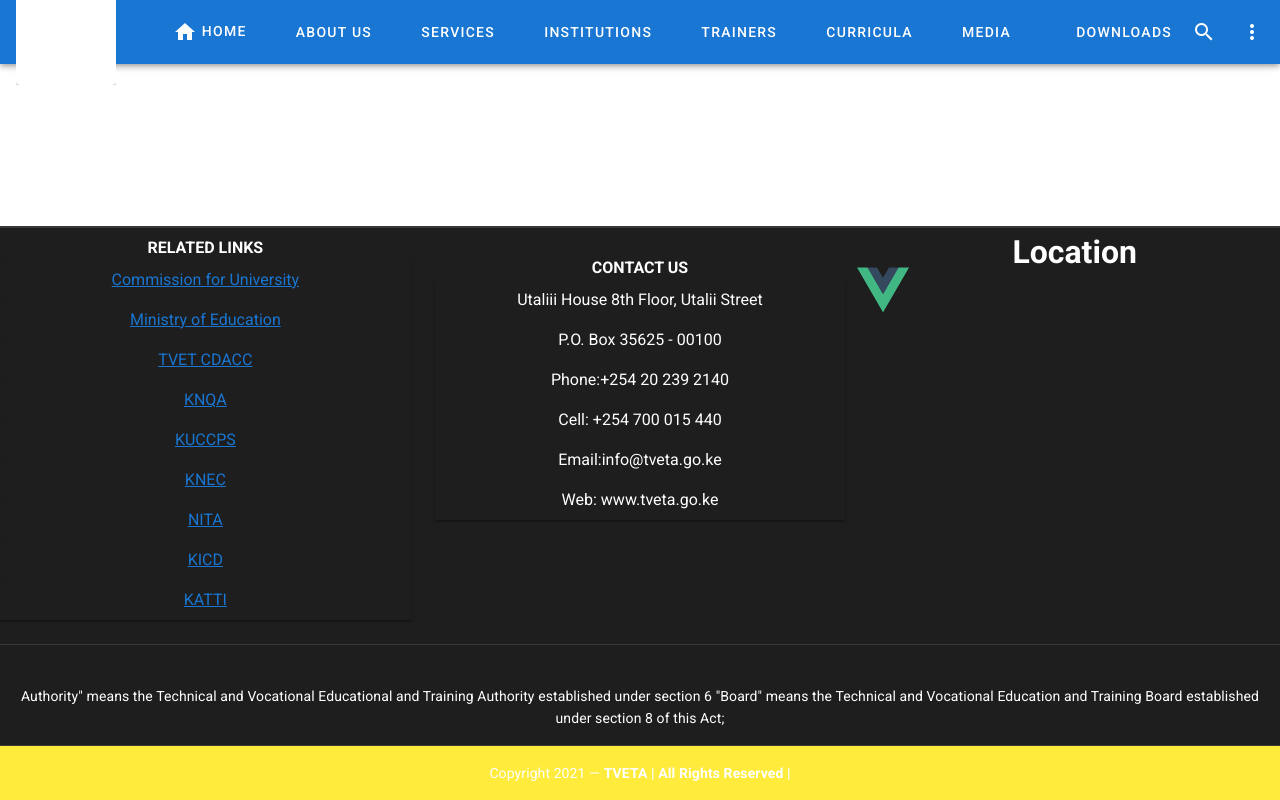
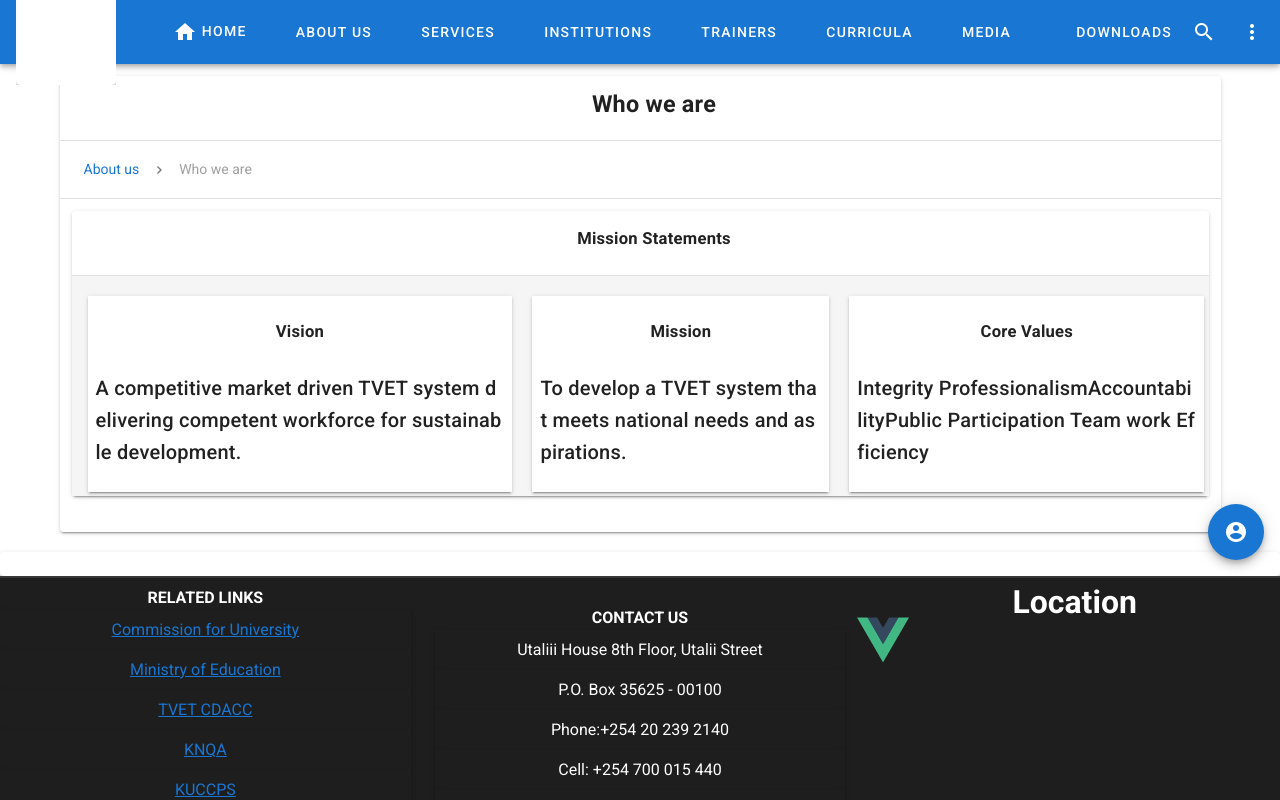
Before and after one commit to PitaKibunja/web-v-ix, a Vue app: page /whoweare in a window 1280 px wide. Shown: the top 800 px of the page. Built offline with nearby package versions, Linux system fonts and the light colour scheme.

Commit message:
on mission page

```diff
--- /dev/null
+++ b/src/components/About/History.vue
@@ -0,0 +1,66 @@
+<template>
+    <v-container class="mt-8">
+          <v-card elevation="2" class="mb-2">
+
+            <v-card-title>
+                 <v-row cols="12 " class="d-flex justify-center mb-1 ml-4  pt-2">
+                    <div class="font-weight-medium">
+
+                 <h3>History</h3>
+                    </div>
+                    </v-row>
+            </v-card-title>
+            <v-divider></v-divider>
+
+             <div>
+                    <v-breadcrumbs :items="items">
+                        <template v-slot:divider>
+                            <v-icon>mdi-chevron-right</v-icon>
+                        </template>
+                    </v-breadcrumbs>
+            </div>
+            <v-divider></v-divider>
+             <v-container>
+            <v-card class="ma-4 pa-4" >
+                <v-row cols="12 " class="d-flex justify-center mb-1 ml-4  pt-2">
+                <v-card width="200">
+                <v-card-title >
+                    <v-img class="ma-1" src="../../assets/tveta_logo.png"></v-img>
+                </v-card-title>
+                </v-card>
+                </v-row>
+
+                    <p class="text--primary size-1rem text-justify pt-8">
+                        The Technical and Vocational Education and Training Authority (TVETA) is a public corporate agency established under the Technical and Vocational Education and Training (TVET) Act No. 29 of 2013 to regulate and coordinate training in the country through licensing, registration and accreditation of programs, institutions andtrainers. Section 7 of the Act, 2013 gives the powers and functions of the Authority to regulate and coordinate training; inspect, license and register and accredit training institutions; accredit and inspect programmes and courses; promote access and relevance of training programmes; determine the national technical and vocational training objectives; assure quality and relevance in programmes of training among other functions.
+
+The Authority is governed by a Board appointed by the Cabinet Secretary responsible for Technical and Vocational Education and Training while the day to day affairs are managed by the Board’s Secretariat, headed by a Director General. Prior to the establishment of TVETA, a Directorate of Technical Accreditation and Quality Assurance and Directorate of Youth Training had been established to undertake inspection and registration of TVET institutions with the purview of the mandate of the Ministries of Higher Education Science and Technology and Youth Affairs and Sports respectively.
+
+The Kenyan TVET sector comprises of National Polytechnics, Technical Training Institutes (TTIs), Vocational Training Centres (VTCs), Technical Trainer Colleges and any other category specified by the Cabinet Secretary, Ministry of Education Science and Technology.
+                    </p>
+
+            </v-card>
+            </v-container>
+          </v-card>
+    </v-container>
+</template>
+<script>
+  export default {
+    data () {
+      return {
+          dialog: false,
+          items: [
+        {
+          text: 'About us',
+          disabled: false,
+          href: '/',
+        },
+        {
+          text: 'History',
+          disabled: true,
+          href: '/history',
+        }
+      ]
+      }
+    },
+  }
+</script>
--- a/src/components/About/Management.vue
+++ b/src/components/About/Management.vue
@@ -211,33 +211,11 @@
         },
         {
           text: 'Leadership',
-          disabled: false,
+          disabled: true,
           href: '/management',
         }
       ],
-        Questions: [
-          {
-            quiz: 'What is the TVET MIS',
-            answer:'Lorem ipsum dolor sit amet consectetur adipisicing elit. Neque laudantium voluptate aut ea, voluptatem ut aspernatur assumenda dignissimos excepturi nam earum iste laboriosam nemo reiciendis cupiditate ullam sint labore incidunt.',
 
-          },{
-            quiz: 'How to Register an exsisting Institution?',
-            answer:'Lorem ipsum dolor sit amet consectetur adipisicing elit. Neque laudantium voluptate aut ea, voluptatem ut aspernatur assumenda dignissimos excepturi nam earum iste laboriosam nemo reiciendis cupiditate ullam sint labore incidunt.',
-
-          },{
-            quiz: 'How to download Certificate from MIS Platform',
-            answer:'Lorem ipsum dolor sit amet consectetur adipisicing elit. Neque laudantium voluptate aut ea, voluptatem ut aspernatur assumenda dignissimos excepturi nam earum iste laboriosam nemo reiciendis cupiditate ullam sint labore incidunt.',
-
-          },{
-            quiz: 'How to handle Tickets on MIS platform',
-            answer:'Lorem ipsum dolor sit amet consectetur adipisicing elit. Neque laudantium voluptate aut ea, voluptatem ut aspernatur assumenda dignissimos excepturi nam earum iste laboriosam nemo reiciendis cupiditate ullam sint labore incidunt.',
-
-          },{
-            quiz: 'How to change Institution Location from the MIS',
-            answer:'Lorem ipsum dolor sit amet consectetur adipisicing elit. Neque laudantium voluptate aut ea, voluptatem ut aspernatur assumenda dignissimos excepturi nam earum iste laboriosam nemo reiciendis cupiditate ullam sint labore incidunt.',
-
-          }
-        ],
       }
     },
   }
--- /dev/null
+++ b/src/components/About/Who.vue
@@ -0,0 +1,103 @@
+<template>
+    <v-container class="mt-8">
+          <v-card elevation="2" class="mb-2">
+
+            <v-card-title>
+                 <v-row cols="12 " class="d-flex justify-center mb-1 ml-4  pt-2">
+                    <div class="font-weight-medium">
+
+                 <h3>Who we are</h3>
+                    </div>
+                    </v-row>
+            </v-card-title>
+            <v-divider></v-divider>
+
+             <div>
+                    <v-breadcrumbs :items="items">
+                        <template v-slot:divider>
+                            <v-icon>mdi-chevron-right</v-icon>
+                        </template>
+                    </v-breadcrumbs>
+            </div>
+            <v-divider></v-divider>
+            <v-container fluid>
+                <v-card>
+                    <v-card-title>
+                        <v-row cols="12 " class="d-flex justify-center mb-1 ml-4  pt-2">
+                            <div class="font-weight-medium">
+
+                            <h5>Mission Statements</h5>
+                    </div>
+                    </v-row>
+                    </v-card-title>
+                    <v-divider></v-divider>
+                <v-card
+                        class="d-flex justify-space-between mb-6 pt-4"
+                        :color="$vuetify.theme.dark ? 'grey darken-3' : 'grey lighten-4'"
+                        flat
+                        tile
+                        >
+
+                        <v-card
+                            v-for="n in statements"
+                            :key="n"
+                            class="d-flex justify-center mb-1 ml-4  pt-2 pa-1 ma-1"
+                            elevation="2"
+                            tile
+
+                        >
+                        <v-card-title>
+
+                        <v-row cols="12 " class="d-flex justify-center mb-1   pt-2">
+                            <h5>{{ n.text }}</h5>
+
+                    </v-row>
+
+                    <v-row cols="12 " class="d-flex justify mb-1  pt-2">
+                            {{ n.content }}
+                    </v-row>
+                    </v-card-title>
+                        </v-card>
+                        </v-card>
+                </v-card>
+
+
+            </v-container>
+          </v-card>
+    </v-container>
+</template>
+<script>
+  export default {
+    data () {
+      return {
+          dialog: false,
+          items: [
+        {
+          text: 'About us',
+          disabled: false,
+          href: '/',
+        },
+        {
+          text: 'Who we are',
+          disabled: true,
+          href: '/whoweare',
+        }
+      ],
+      statements:[
+          {
+              text:'Vision',
+              content:'A competitive market driven TVET system delivering competent workforce for sustainable development.'
+          },{
+              text:'Mission',
+              content:'To develop a TVET system that meets national needs and aspirations.'
+          },
+          {
+              text:'Core Values',
+              content:'Integrity ProfessionalismAccountabilityPublic Participation Team work Efficiency '
+          }
+
+      ]
+      }
+    },
+  }
+</script>
--- a/src/components/TopNav.vue
+++ b/src/components/TopNav.vue
@@ -158,7 +158,7 @@
       links:[    //'Home','About us','Services','Institutions','Trainers','Curricula','Downloads'
 
         {navl:'About Us',list:[
-          {submenu:'Who we are',linker:'/who'},
+          {submenu:'Who we are',linker:'/whoweare'},
           {submenu:'Leadership',linker:'/management'},
           {submenu:'Location',linker:'/location'},
           {submenu:'History',linker:'/history'},
--- a/src/router/index.js
+++ b/src/router/index.js
@@ -15,6 +15,8 @@
 import Career from '../components/Repo/Career.vue'
 import FAQ from '../components/FAQs/FAQ.vue'
 import Management from '../components/About/Management.vue'
+import History from '../components/About/History.vue'
+import Who from '../components/About/Who.vue'
 import Department from '../components/DepartmentsInfo/Department.vue'
 import Questions from '../components/FAQs/Questions.vue'
 import CareerDetails from '../components/Repo/CareerDetails.vue'
@@ -57,6 +59,14 @@
     path: '/management',
     name: 'Management',
     component: Management
+  },{
+    path: '/history',
+    name: 'History',
+    component: History
+  },{
+    path: '/whoweare',
+    name: 'Who',
+    component: Who
   },{
     path: '/faqs/questions',
     name: 'Questions',
```
